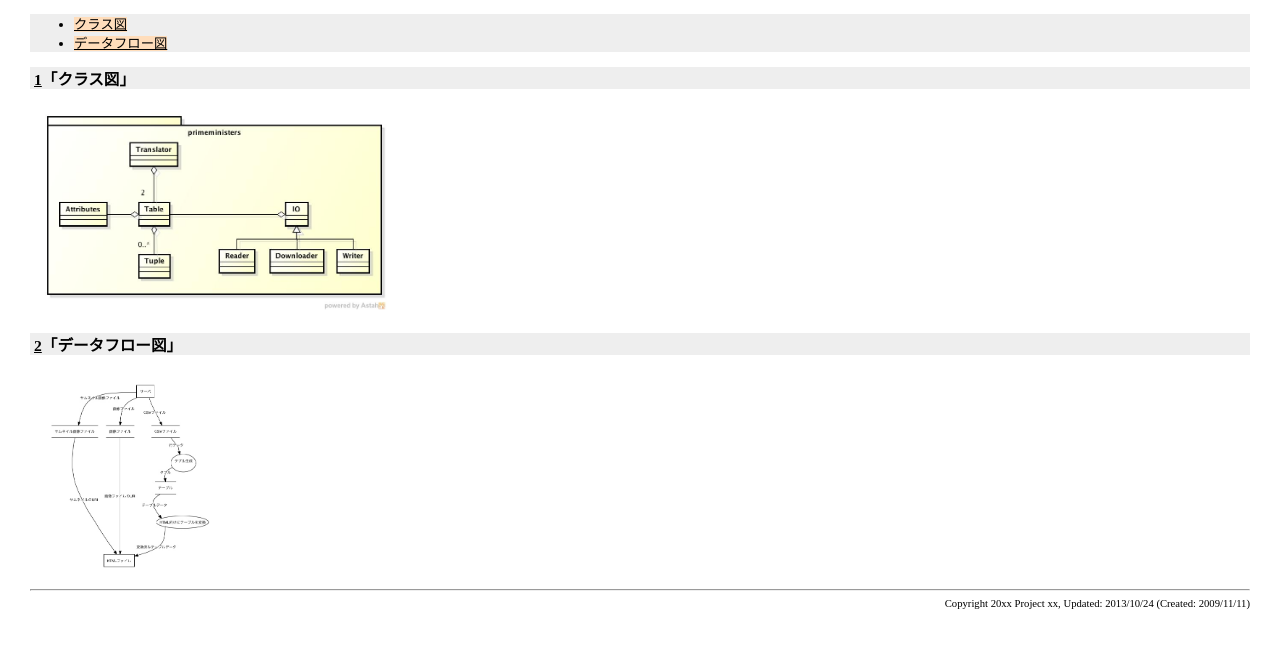
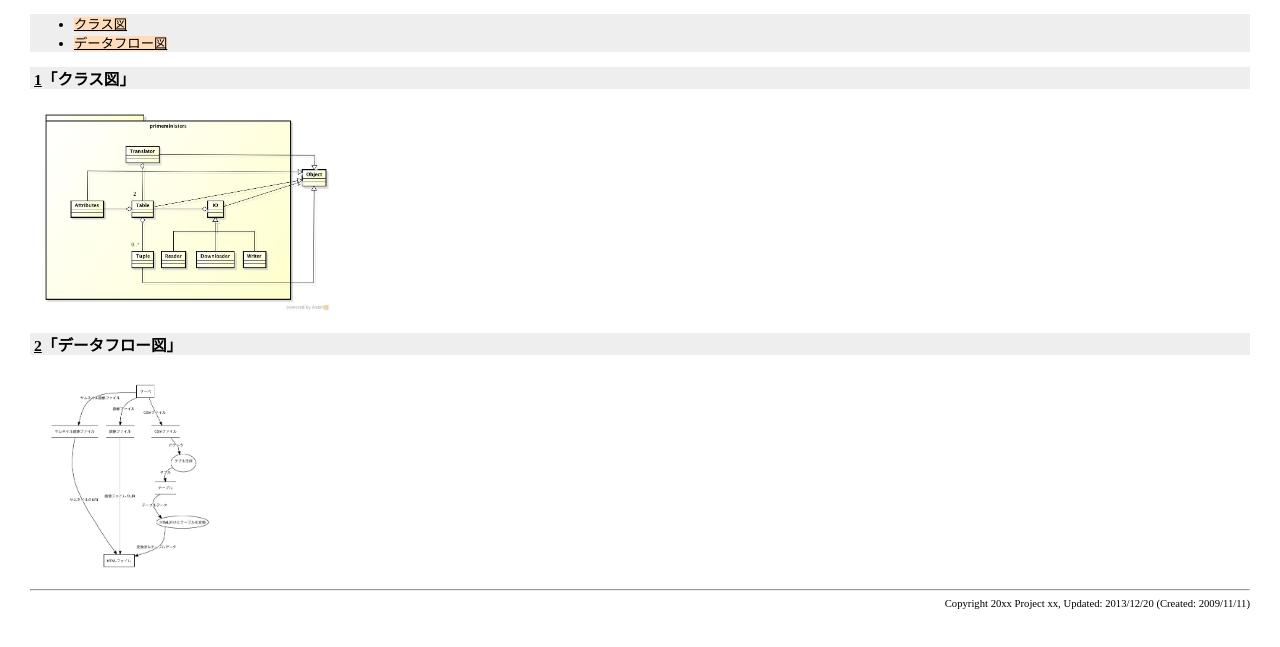
Before and after one commit to MFJWR/SouriDaijin, a plain HTML site: page BasicDesign/index.html in a window 1280 px wide. Shown: the part 119-766 px from the top of the page. Drawn offline with Linux system fonts and the light colour scheme.

Commit message:
基本設計書の更新
Objectクラス追加

```diff
--- a/BasicDesign/index.html
+++ b/BasicDesign/index.html
@@ -264,7 +264,7 @@ th {
                 <table class="content" summary="table">
                     <tbody>
                         <tr>
-                            <td class="center-small"><a href="./basic_prime.jpg"><img class="borderless" src="./basic_prime.jpg" height="200" alt="class"></a></td>
+                            <td class="center-small"><a href="./Primeminister.jpg"><img class="borderless" src="./Primeminister.jpg" height="200" alt="class"></a></td>
                         </tr>
                     </tbody>
                 </table>
@@ -291,6 +291,6 @@ th {
     </tbody>
 </table>
 <hr>
-<div class="right-small">Copyright 20xx Project xx, Updated: 2013/10/24 (Created: 2009/11/11)</div>
+<div class="right-small">Copyright 20xx Project xx, Updated: 2013/12/20 (Created: 2009/11/11)</div>
 </body>
 </html>
```
Also changed, not shown: BasicDesign/Primeminister.jpg (added), BasicDesign/basic_prime.jpg (deleted).
